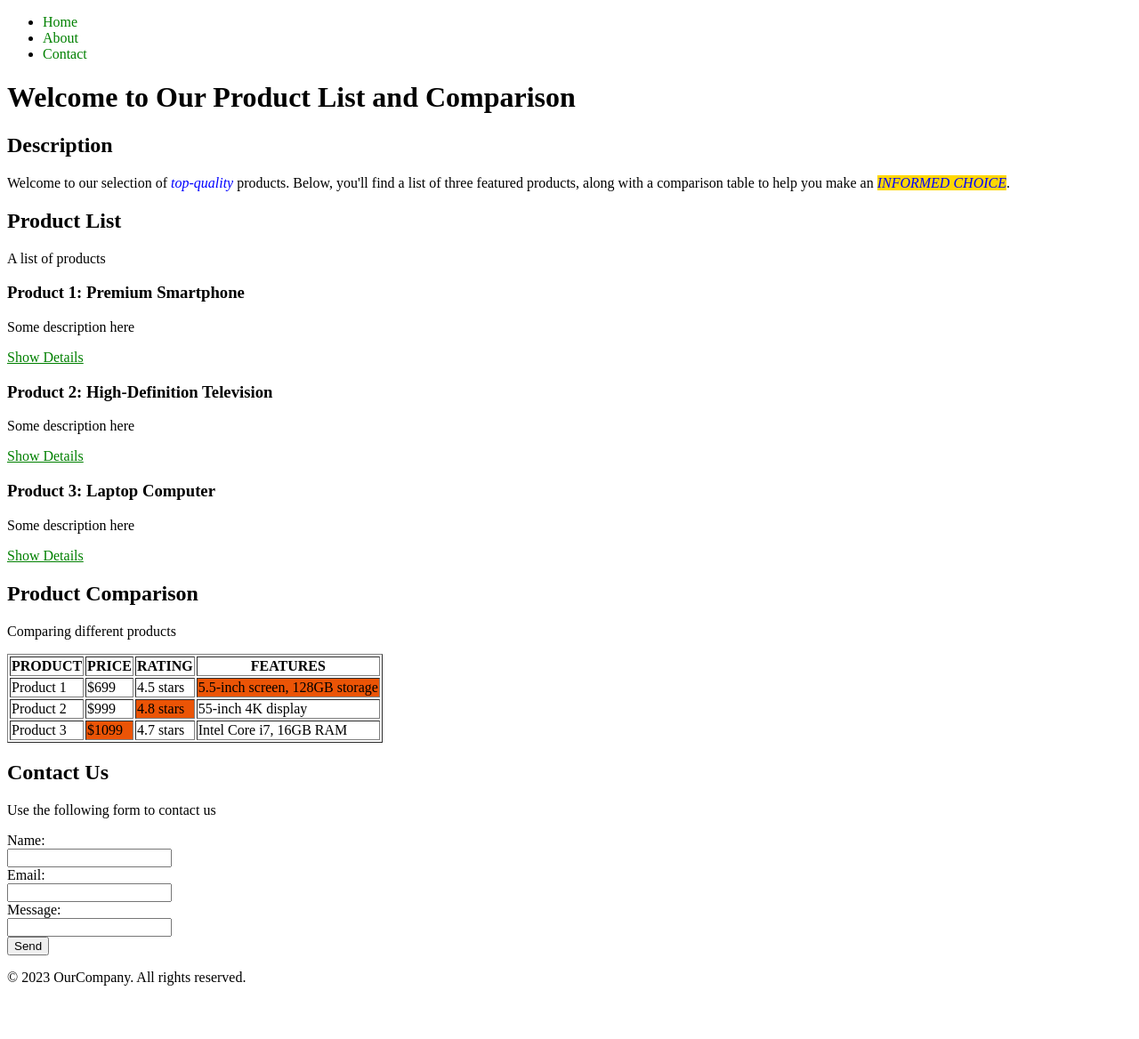
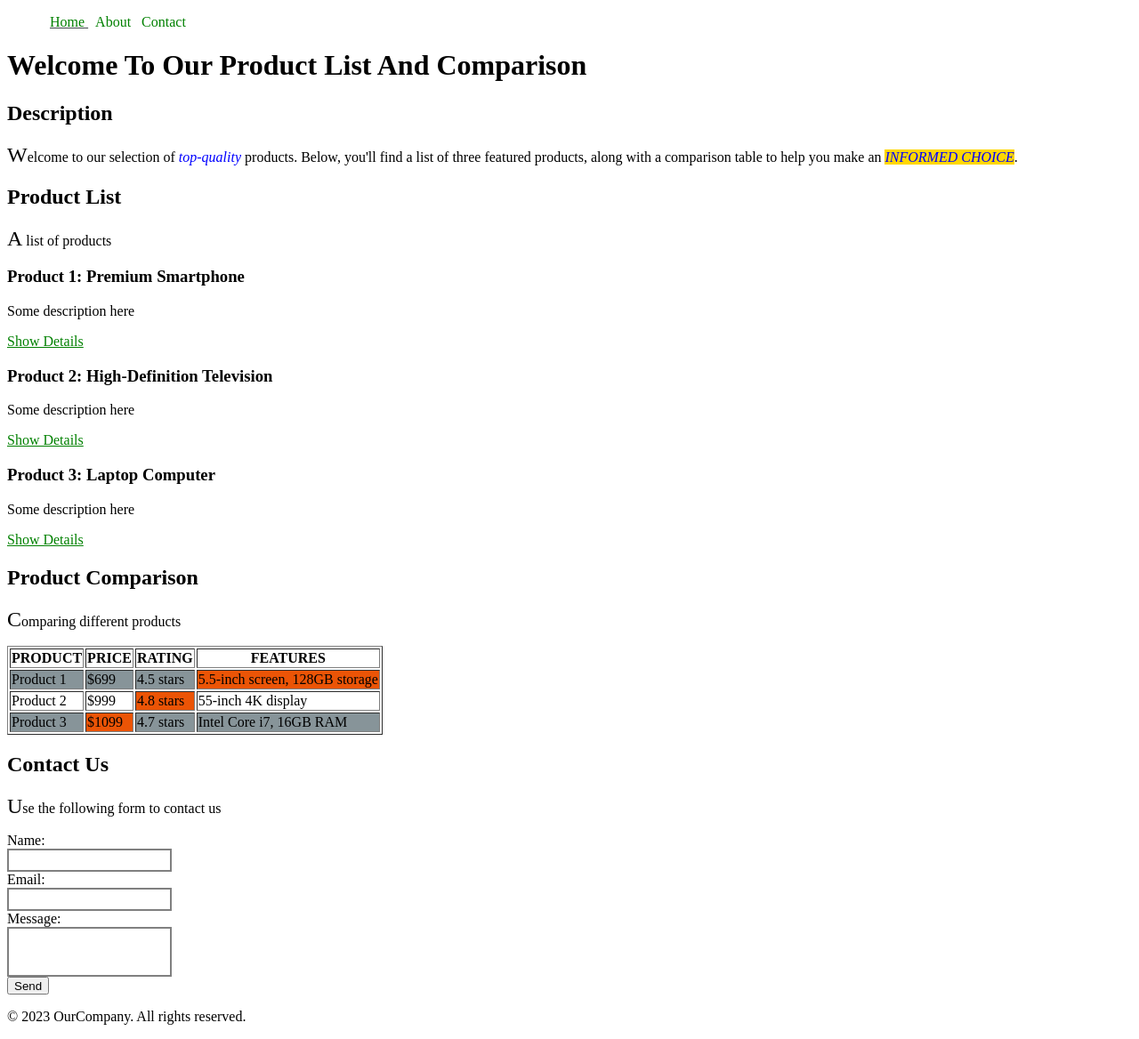
Before and after one commit to AprilXS/SWE363, a plain HTML site: page Exercise/blank.html in a window 1280 px wide. Shown: the whole page at 89% size. Before the commit the page ends 1124 px from the top, so only its background shows below. Drawn offline with Linux system fonts and the light colour scheme.

Commit message:
css_2-exercise_3

```diff
--- a/Exercise/blank.css
+++ b/Exercise/blank.css
@@ -18,3 +18,53 @@ em {
     text-transform: uppercase;
     background-color: gold;
 }
+
+h2 {
+    font-family: 'sans-serif';
+}
+
+h1,h2,h3,h4,h5,h6 {
+    text-transform: capitalize;
+}
+
+h2+p:first-letter {
+    font-size:x-large;
+  }
+
+  tbody tr:hover, tbody tr:hover td{
+    background-color:#faa000;
+  }
+
+  nav li {
+    display:inline;
+    margin-left: 8px;
+  }
+
+  nav ul li:first-child {
+    text-decoration:underline;
+    color:#3e4749;
+  }
+
+  tbody tr:nth-child(odd){
+    background-color: #879499;
+  }
+
+  ::selection {
+    background-color: #ff4b01;
+  }
+
+  a:hover {
+    cursor:pointer;
+  }
+
+  input {
+    height:20px;
+  }
+
+  input:not([type="submit"]){
+    border: 2px solid gray;
+  }
+
+  input[name="message"]{
+    height:50px;
+  }
```
